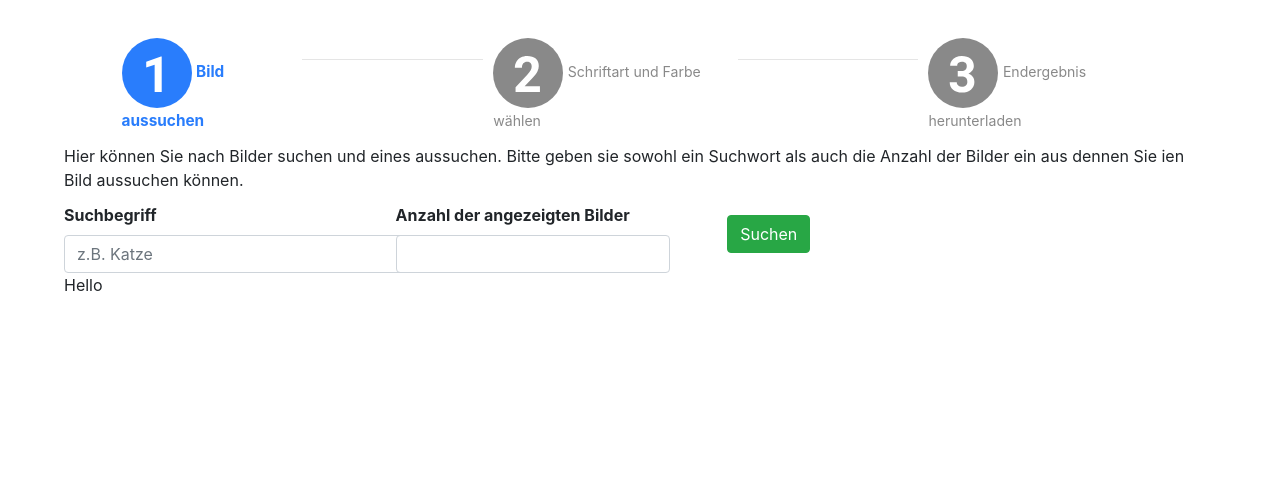
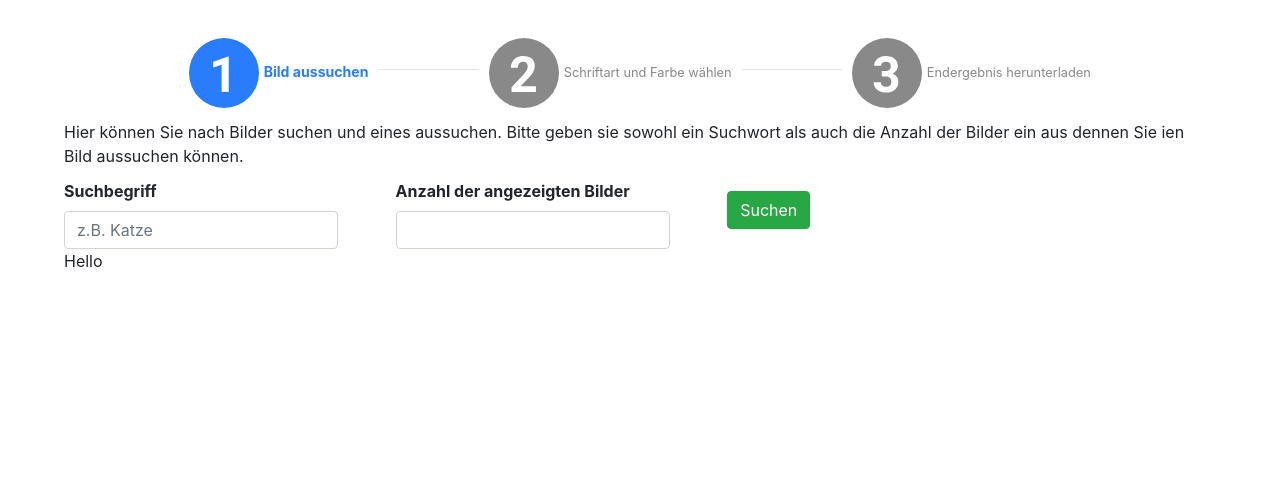
Before and after one commit to L30N74/KommDes-TypographyVisualiser, a Flask app: page / in a window 1280 px wide. Shown: the top 490 px of the page. Run offline with Flask 2, Linux system fonts and the light colour scheme; some libraries are stand-ins or nearby versions.

Commit message:
small font size correction

```diff
--- a/TypographyVisualiser/static/css/picture-selection.css
+++ b/TypographyVisualiser/static/css/picture-selection.css
@@ -2,8 +2,8 @@ main {
     padding: 3% 5% 3% 5%;
 }
 hr {
-    width: 200px;
-    margin: 2% 1% 2% 1%;
+    width: 100px;
+    margin: 3% 1% 3% 1%;
 }
 .page-description {
     margin-top: 1%;
@@ -17,17 +17,17 @@ hr {
 }
 .disabled-circle-description {
     color: #898989;
-    font-size: 1.1vw;
+    font-size: 1vw;
 }
 .active-circle-description {
     color: #297DFC;
     font-weight: bold;
-    font-size: 1.2vw;
+    font-size: 1.1vw;
 }
 
 /* From */
 .search-bar {
-    width: 130%;
+    width: 100%;
 }
 label {
     font-weight: bold;
```
